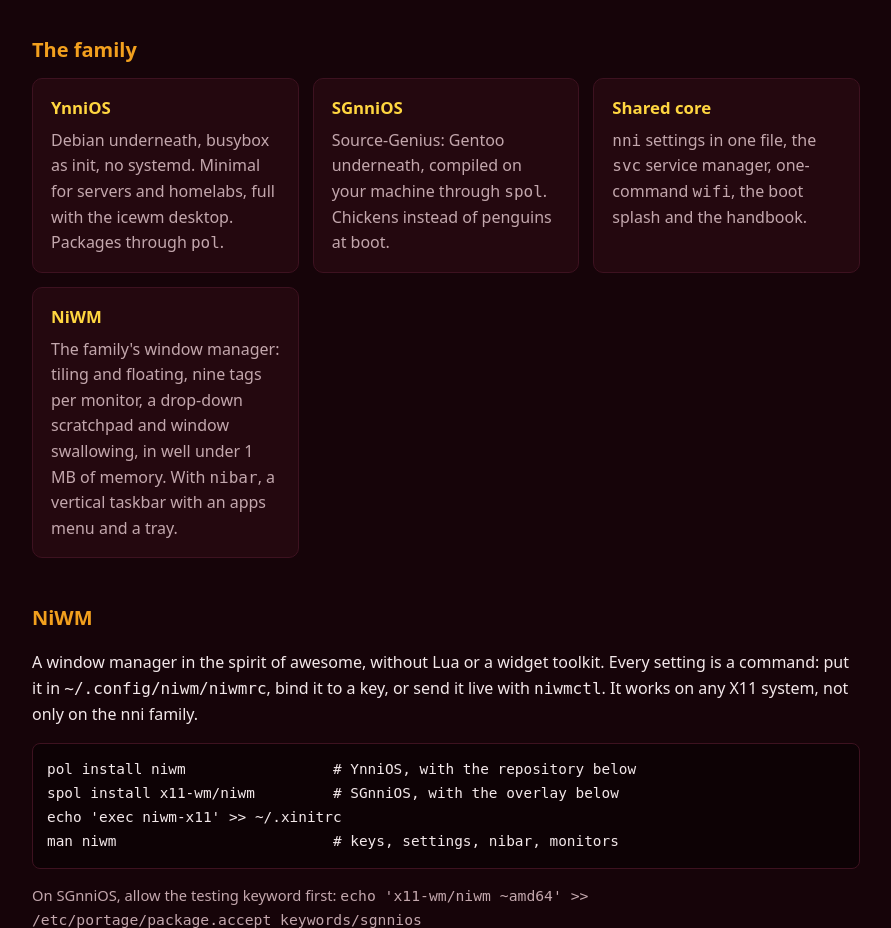
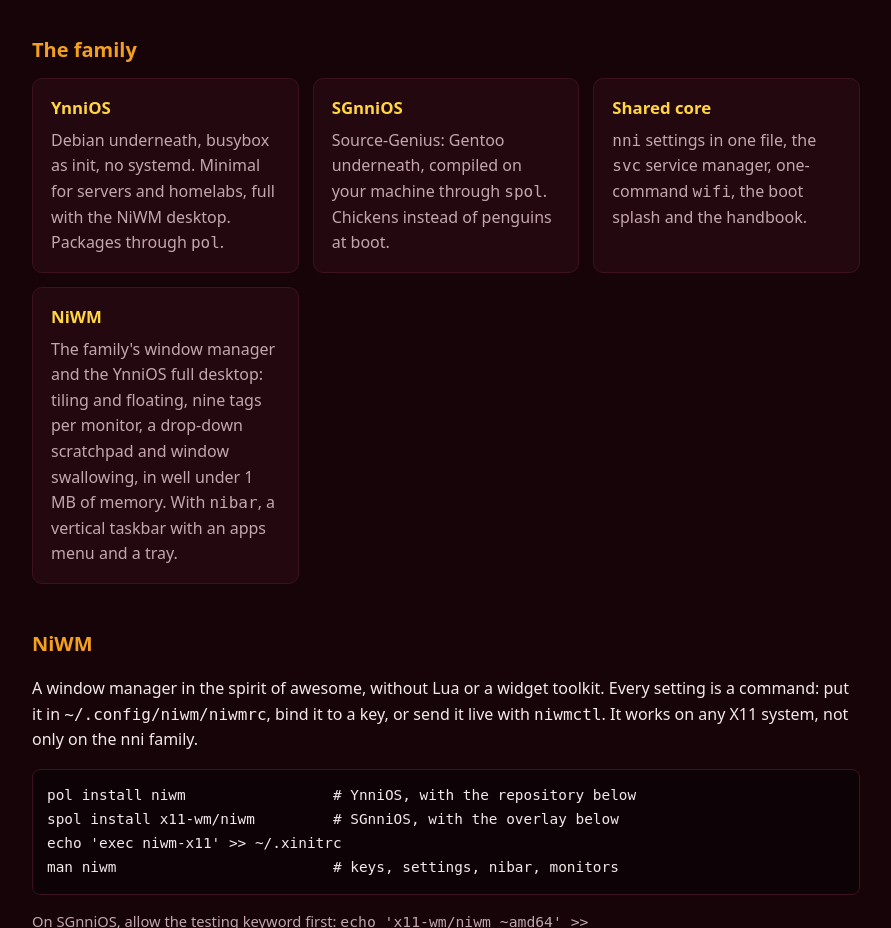
Before and after one commit to initramfs20-ai/nni, a plain HTML site: page docs/index.html in a window 1280 px wide. Shown: the part 840-1768 px from the top of the page, without its empty margins (194-1085 px from the left). Drawn offline with Linux system fonts and the light colour scheme.

Commit message:
YnniOS full: NiWM replaces icewm as the desktop
The full edition now starts NiWM (the niwm package, built with the
others) instead of icewm, so people meet the family's own window
manager first.

- builders/ynnios/build-iso.sh installs niwm and xwallpaper instead of
  icewm, and ~/.xinitrc ends in `exec niwm-x11 2> "$HOME/.niwm.log"`.
  NiWM's stock config starts nibar.
- icewm's hand-made menu becomes .desktop entries in nni-artwork
  (Handbook, System info, Settings, Services, Next wallpaper, Reboot,
  Power off), which nibar's apps menu lists with everything else.
- `nni wallpaper` paints with xwallpaper (or feh/hsetroot), still keeps
  ~/.icewm/prefoverride in step for anyone who stays on icewm, and
  learns `nni wallpaper next`.
- The handbook's desktop sections describe NiWM: the keys to start
  with, configuring it, two monitors, staying on icewm, and moving an
  older install over. README, website and ISO text follow.
- VERSION 1.1.0 -> 1.2.0

Co-Authored-By: Claude Opus 5.5 <noreply@anthropic.com>
Claude-Session: https://claude.ai/code/session_01MEuzR2NGuBapjCvURhJ7Sj

```diff
--- a/docs/index.html
+++ b/docs/index.html
@@ -62,10 +62,10 @@ sha256sum --check --ignore-missing SHA256SUMS</code></pre>
 
   <h2>The family</h2>
   <div class="grid">
-    <div class="card"><h3>YnniOS</h3><p>Debian underneath, busybox as init, no systemd. Minimal for servers and homelabs, full with the icewm desktop. Packages through <code>pol</code>.</p></div>
+    <div class="card"><h3>YnniOS</h3><p>Debian underneath, busybox as init, no systemd. Minimal for servers and homelabs, full with the NiWM desktop. Packages through <code>pol</code>.</p></div>
     <div class="card"><h3>SGnniOS</h3><p>Source-Genius: Gentoo underneath, compiled on your machine through <code>spol</code>. Chickens instead of penguins at boot.</p></div>
     <div class="card"><h3>Shared core</h3><p><code>nni</code> settings in one file, the <code>svc</code> service manager, one-command <code>wifi</code>, the boot splash and the handbook.</p></div>
-    <div class="card"><h3>NiWM</h3><p>The family's window manager: tiling and floating, nine tags per monitor, a drop-down scratchpad and window swallowing, in well under 1 MB of memory. With <code>nibar</code>, a vertical taskbar with an apps menu and a tray.</p></div>
+    <div class="card"><h3>NiWM</h3><p>The family's window manager and the YnniOS full desktop: tiling and floating, nine tags per monitor, a drop-down scratchpad and window swallowing, in well under 1 MB of memory. With <code>nibar</code>, a vertical taskbar with an apps menu and a tray.</p></div>
   </div>
 
   <h2 id="niwm">NiWM</h2>
```
Also changed, not shown: src/share/handbook-ynnios.txt, 14 other files.
